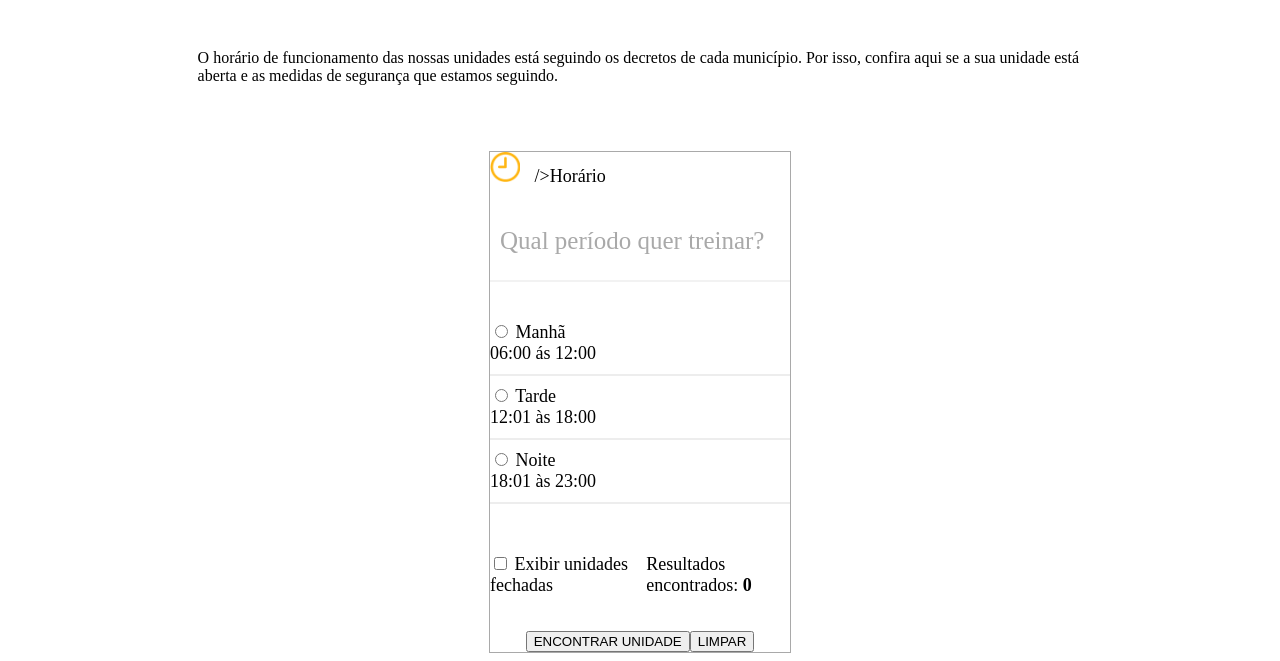
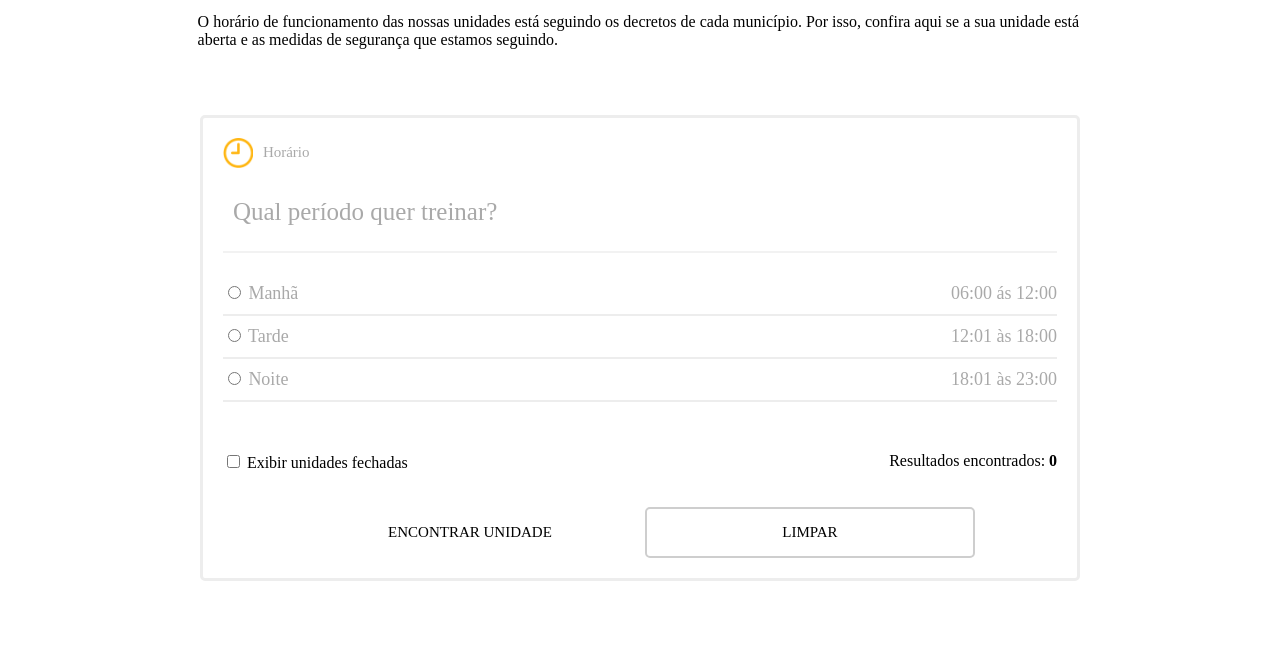
Before and after one commit to Daviniel/Projetos, a plain HTML site: page Desafios0/_material/Idex.html in a window 1280 px wide. Shown: the part 399-1060 px from the top of the page. After the commit the page ends 1020 px from the top, so only its background shows below. Drawn offline with Linux system fonts and the light colour scheme.

Commit message:
Parte superior do site completa

```diff
--- a/Desafios0/_material/Idex.html
+++ b/Desafios0/_material/Idex.html
@@ -32,32 +32,41 @@
                 </div>
             </section>
         </header>
+
         <div class = "main">
+            <div id= "from">
                 <div class = "head">
-                <img id="hora" src="images/icon-hour.png" alt="Horário"> />Horário
+                    <img id="hora" src="images/icon-hour.png" alt="Horário"/> Horário
                 </div>
-            <div class = "trening">
                 <p class="period"> Qual período quer treinar?</p>
                 <hr class="hrMor1">
-            </div>
+                <form>
+                    <div id="horario">
                         <div class= "morning">
+                            <div>
                                 <input type="radio" id="manha"/>
                                 <label for="manha">Manhã</label>
                             </div>
                             <div>06:00 ás 12:00</div>
+                        </div>
                         <hr class="hrMor">
-            <div class= "evening">
+                        <div class= "morning">
+                            <div>
                                 <input type="radio" id="tarde" />
                                 <label for="Tarde">Tarde</label>
                             </div>
                             <div>12:01 às 18:00 </div>
+                        </div>
                         <hr class="hrMor">
-            <div class= "night">
+                        <div class= "morning">
+                            <div>
                                 <input type="radio" id="noite" />
                                 <label for="noite">Noite</label>
                             </div>
                             <div>18:01 às 23:00</div>
+                        </div>
                         <hr class="hrMor">
+                    </div>
                     <div id="Unid-Fec">
                         <div>
                             <input type="checkbox" id="unidades-fechadas" />
@@ -74,6 +83,8 @@
                         <button id="find-encont">ENCONTRAR UNIDADE</button>
                         <button id="clear-encont">LIMPAR</button>
                     </div>
+                </form>
+            </div>
         </div>
     </body>
 </html>
--- a/Desafios0/_material/Style.css
+++ b/Desafios0/_material/Style.css
@@ -22,7 +22,7 @@ header {
         width: 190px;
 }
 #titulo {
-        margin-top: 97px;
+        margin-top: 75px;
         width: 70%;
 }
 .cabeca-titulo {
@@ -33,10 +33,9 @@ header {
 hr {
         width: 110px;
         height: 10px;
-        background-color: var(--dark-grey);
+        background-color: rgb(46, 46, 46);
         border: none;
-        margin-top: 20px;
-        margin-bottom: 30px;
+        margin: 10px;
 }
 .sub-Titulo{
         font-family: 'fontBook';
@@ -48,20 +47,33 @@ hr {
 
 
 
-
-
-
 .main {
-        margin-top: 100000px;
-        width: 300px;
-        border: 1px solid darkgray;
-        margin: auto;
+        display: flex;
+        flex-direction: column;
+        align-items: center;
+        margin-bottom: 40px;
+}
+#from {
+        font-family: 'fontLight';
+        color: var(--light-grey);
+        border: 3px solid #ededed;
+        color: darkgrey;
+        border-radius: 5px;
+        width: 66%;
+        padding: 20px;
+}
+#horario {
         font-size: 18px;
-        }
+}
 .trening {
         font-size: xx-large;
         color: darkgray;
         margin: 40px 0;
+}
+.morning {
+        display: flex;
+        justify-content: space-between;
+        font-size: 18px;
 }
 .hrMor1 {
         margin: 10px 0px 30px 0px;
@@ -77,8 +89,9 @@ hr {
         width: 100%;
         background-color: #e6e6e6;
         opacity: 70%;
+        font-size: 18px;
 }
-#head {
+.head {
         display: flex;
         align-items: center;
         margin-bottom: 30px;
@@ -110,3 +123,34 @@ hr {
         display: flex;
         flex-wrap: nowrap
 }
+#clear-encont {
+        transition: 0.2s;
+        width: 330px;
+        padding: 15px 0px;
+        margin-left: 5px;
+        font-size: 15px;
+        font-family: 'fontBold';
+        border-radius: 5px;
+        border: 2px solid #cecece;
+        background-color: var(--background);
+}
+#clear-encont:hover {
+        transition: 0.2s;
+        background-color: #cecece;
+}
+#find-encont {
+        width: 330px;
+        padding: 15px 0px;
+        margin-right: 5px;
+        font-size: 15px;
+        font-family: 'fontBold';
+        background-color: var(--yellow);
+        border-radius: 5px;
+        border: 2px solid var(--yellow);
+        transition: 0.2s;
+}
+#find-encont:hover {
+        background-color: #dba21d;
+        border: 2px solid #dba21d;
+        transition: 0.2s;
+}
```
Lines whose indentation alone changed are shown as unchanged.
